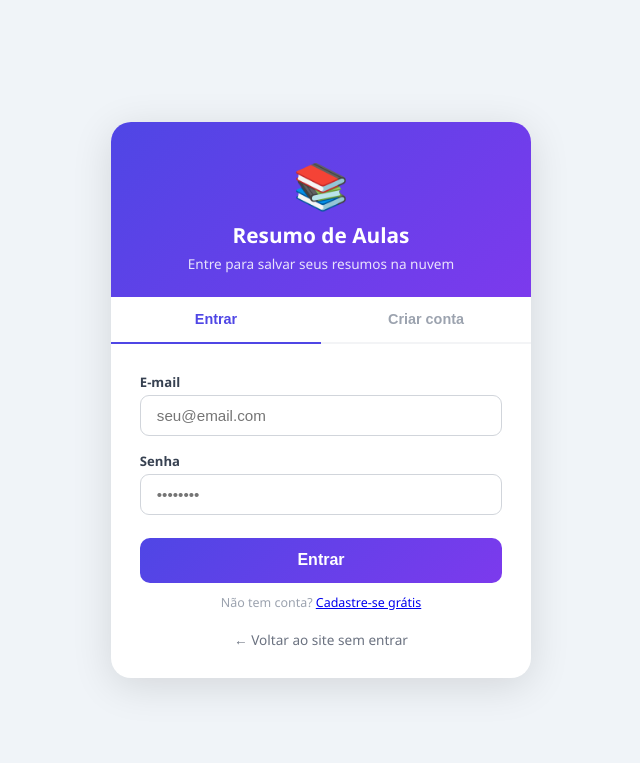
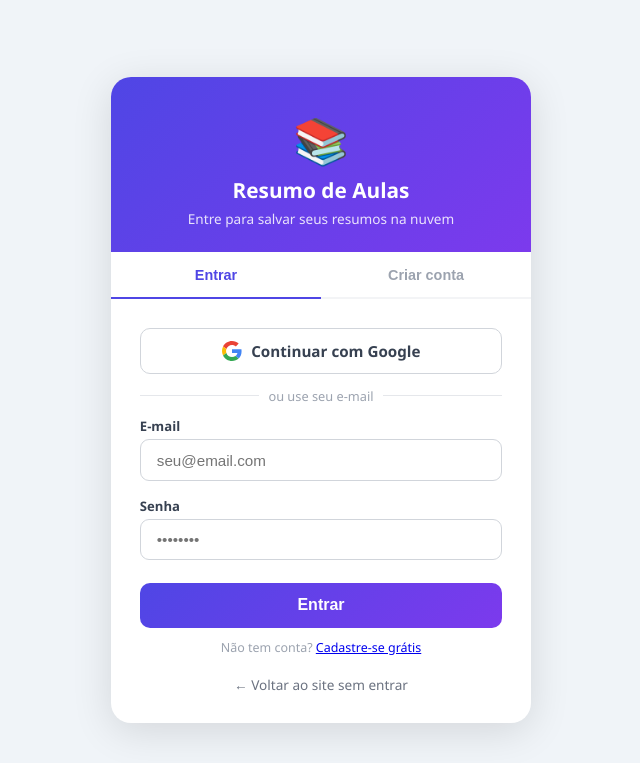
Before and after one commit to gabrielamorim27310-ai/Ai-pesquisa-steam, a Flask app: page /entrar in a window 1280 px wide. Shown: the top 763 px of the page, without its empty margins (319-959 px from the left). Run offline with Flask 3, Linux system fonts and the light colour scheme; parts of the project's set-up code (start-up, migrations or seed data) failed here and were passed over.

Commit message:
Adiciona Google SSO via Supabase OAuth
- Rota /auth/google: redireciona para OAuth do Google via Supabase
- Rota /auth/callback: página intermediária extrai token do #fragment via JS
- Rota /auth/session (POST): recebe access_token e cria sessão Flask
- Botão "Continuar com Google" na página de login com logo oficial
- Separador visual entre Google SSO e login por e-mail

https://claude.ai/code/session_018AsS6fk28tJ6gvUUHrwY7z

```diff
--- a/app.py
+++ b/app.py
@@ -491,6 +491,51 @@ def _docx_inline(paragraph, texto: str):
 
 
 # ── Auth ──────────────────────────────────────────────────────────────────────
+@app.route("/auth/google")
+def auth_google():
+    try:
+        sb = _supa()
+        r = sb.auth.sign_in_with_oauth({
+            "provider": "google",
+            "options": {
+                "redirect_to": request.host_url.rstrip("/") + "/auth/callback"
+            }
+        })
+        return redirect(r.url)
+    except Exception as e:
+        flash(f"Erro ao iniciar login com Google: {e}", "erro")
+        return redirect(url_for("entrar"))
+
+
+@app.route("/auth/callback")
+def auth_callback():
+    """Página que extrai o token do fragment (#) via JS e envia ao servidor."""
+    return render_template("auth_callback.html")
+
+
+@app.route("/auth/session", methods=["POST"])
+def auth_session():
+    """Recebe access_token + refresh_token do JS e cria a sessão Flask."""
+    data = request.get_json(force=True) or {}
+    access_token  = data.get("access_token", "")
+    refresh_token = data.get("refresh_token", "")
+    if not access_token:
+        return jsonify({"ok": False}), 400
+    try:
+        sb = _supa()
+        r = sb.auth.set_session(access_token, refresh_token)
+        user = r.user
+        session["usuario"] = {
+            "id":            user.id,
+            "email":         user.email,
+            "access_token":  access_token,
+            "refresh_token": refresh_token,
+        }
+        return jsonify({"ok": True})
+    except Exception as e:
+        return jsonify({"ok": False, "erro": str(e)}), 400
+
+
 @app.route("/entrar", methods=["GET", "POST"])
 def entrar():
     if usuario_logado():
--- a/templates/auth.html
+++ b/templates/auth.html
@@ -115,6 +115,38 @@
       text-align: center;
       margin-top: -.3rem;
     }
+    /* Google SSO */
+    .btn-google {
+      display: flex;
+      align-items: center;
+      justify-content: center;
+      gap: .6rem;
+      width: 100%;
+      padding: .75rem;
+      background: #fff;
+      border: 1.5px solid #d1d5db;
+      border-radius: 10px;
+      font-size: .95rem;
+      font-weight: 600;
+      color: #374151;
+      cursor: pointer;
+      text-decoration: none;
+      transition: background .15s, box-shadow .15s;
+      margin-bottom: .2rem;
+    }
+    .btn-google:hover { background: #f9fafb; box-shadow: 0 2px 8px rgba(0,0,0,.08); }
+    .btn-google svg { flex-shrink: 0; }
+    .separador {
+      display: flex;
+      align-items: center;
+      gap: .6rem;
+      color: #9ca3af;
+      font-size: .8rem;
+      margin: .8rem 0;
+    }
+    .separador::before, .separador::after {
+      content: ''; flex: 1; height: 1px; background: #e5e7eb;
+    }
   </style>
 </head>
 <body>
@@ -136,6 +168,19 @@
     {% if erro %}
     <div class="erro">{{ erro }}</div>
     {% endif %}
+
+    <!-- Botão Google SSO -->
+    <a class="btn-google" href="/auth/google">
+      <svg width="20" height="20" viewBox="0 0 48 48">
+        <path fill="#EA4335" d="M24 9.5c3.54 0 6.71 1.22 9.21 3.6l6.85-6.85C35.9 2.38 30.47 0 24 0 14.62 0 6.51 5.38 2.56 13.22l7.98 6.19C12.43 13.72 17.74 9.5 24 9.5z"/>
+        <path fill="#4285F4" d="M46.98 24.55c0-1.57-.15-3.09-.38-4.55H24v9.02h12.94c-.58 2.96-2.26 5.48-4.78 7.18l7.73 6c4.51-4.18 7.09-10.36 7.09-17.65z"/>
+        <path fill="#FBBC05" d="M10.53 28.59c-.48-1.45-.76-2.99-.76-4.59s.27-3.14.76-4.59l-7.98-6.19C.92 16.46 0 20.12 0 24c0 3.88.92 7.54 2.56 10.78l7.97-6.19z"/>
+        <path fill="#34A853" d="M24 48c6.48 0 11.93-2.13 15.89-5.81l-7.73-6c-2.15 1.45-4.92 2.3-8.16 2.3-6.26 0-11.57-4.22-13.47-9.91l-7.98 6.19C6.51 42.62 14.62 48 24 48z"/>
+      </svg>
+      Continuar com Google
+    </a>
+
+    <div class="separador">ou use seu e-mail</div>
 
     <!-- Login -->
     <form class="form {% if not request.args.get('modo') or request.args.get('modo') == 'login' %}active{% endif %}"
```
Also changed, not shown: templates/auth_callback.html (added, +76 -0 lines).
